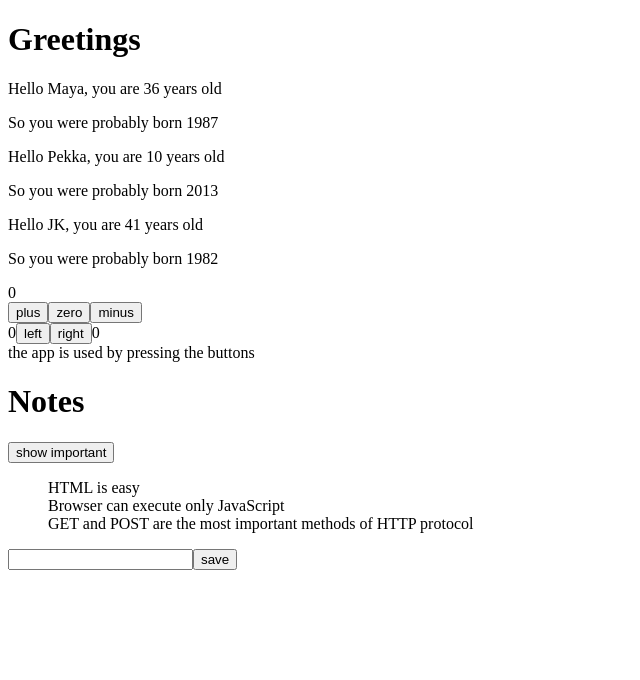
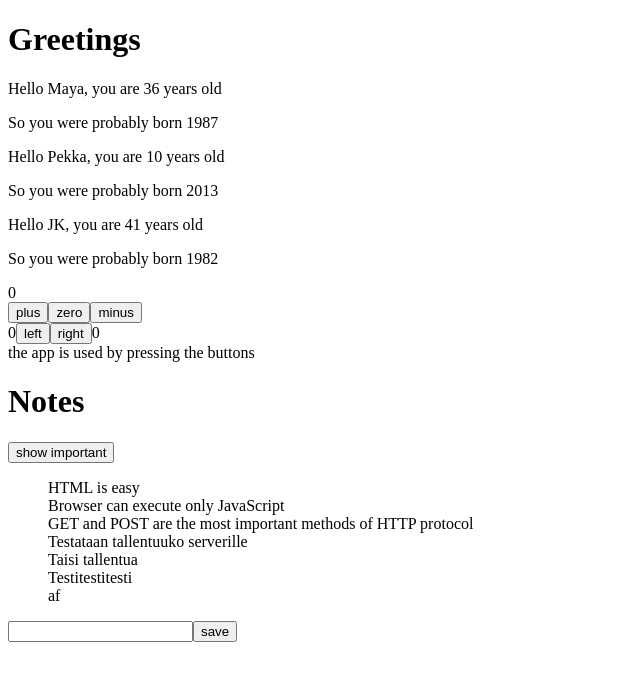
Before and after one commit to anniina-aarnio/fullstack_MOOC, a React (Create React App) app in the folder osa1/part1/: page / in a window 1280 px wide. Shown: the top 680 px of the page, without its empty margins (0-640 px from the left). Built offline with nearby package versions, Linux system fonts and the light colour scheme; data requests are answered from the project's data file.

Commit message:
osa2 harjoittelu jatkuu: lisätty tallennus palvelimelle Axios:n avulla

```diff
--- a/osa1/part1/db.json
+++ b/osa1/part1/db.json
@@ -17,6 +17,27 @@
       "content": "GET and POST are the most important methods of HTTP protocol",
       "date": "2022-1-17T19:20:14.298Z",
       "important": true
+    },
+    {
+      "content": "Testataan tallentuuko serverille",
+      "date": "2023-01-23T09:31:11.015Z",
+      "important": false,
+      "id": 4
+    },
+    {
+      "content": "Taisi tallentua",
+      "important": false,
+      "id": 5
+    },
+    {
+      "content": "Testitestitesti",
+      "important": true,
+      "id": 6
+    },
+    {
+      "content": "af",
+      "important": false,
+      "id": 7
     }
   ]
 }
--- a/osa1/part1/src/App.js
+++ b/osa1/part1/src/App.js
@@ -27,17 +27,18 @@ const App = () => {
   const nimi = 'Pekka'
   const ika = 10
 
-  const addNote = (event) => {
+  const addNote = event => {
     event.preventDefault()
     const noteObject = {
       content: newNote,
-      date: new Date().toISOString(),
-      important: Math.random() > 0.5,
-      id: notes.length + 1,
+      important: Math.random() > 0.5
     }
 
-    setNotes(notes.concat(noteObject))
-    setNewNote('')
+    axios
+      .post('http://localhost:3001/notes', noteObject)
+      .then(response => {
+        console.log(response)
+      })
   }
 
   const handleNoteChange = (event) => {
```
Lines whose indentation alone changed are shown as unchanged.
